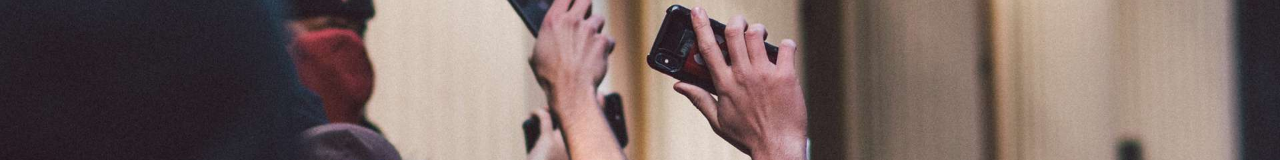
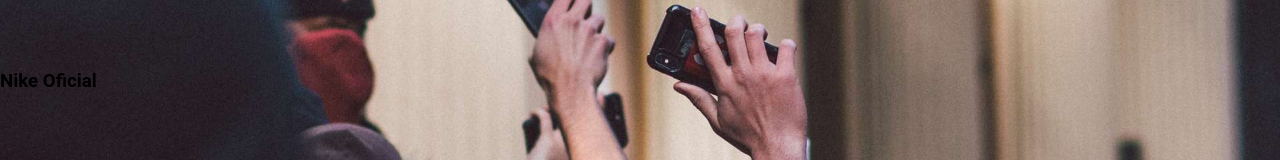
Before and after one commit to CesiaAduviri/tped_1, a plain HTML site: page nike_digital/index.html in a window 1280 px wide. Shown: the part 518-678 px from the top of the page. Drawn offline with Linux system fonts and the light colour scheme.

Commit message:
Update index.html

```diff
--- a/nike_digital/index.html
+++ b/nike_digital/index.html
@@ -8,6 +8,7 @@
         <body>
             <header>
                     <p> <a href="#contenido">Nike Digital</a> | <a href="#pie_de_pagina">Team</a> </p>
+                    <h3>Nike Oficial</h3>
             </header>
 
             <div id="menu">
```
